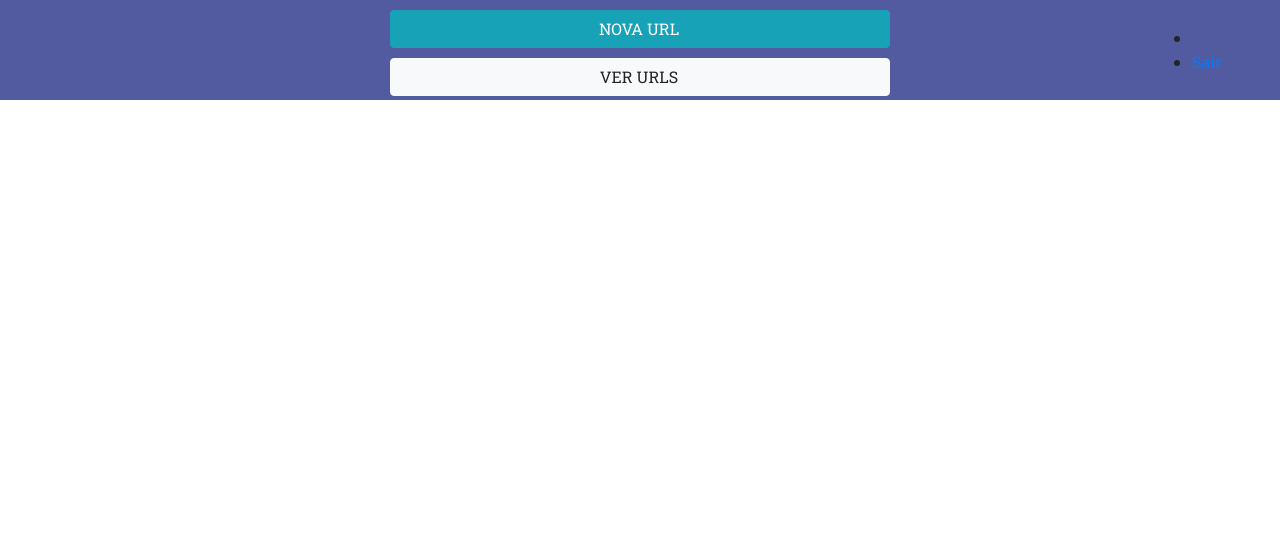
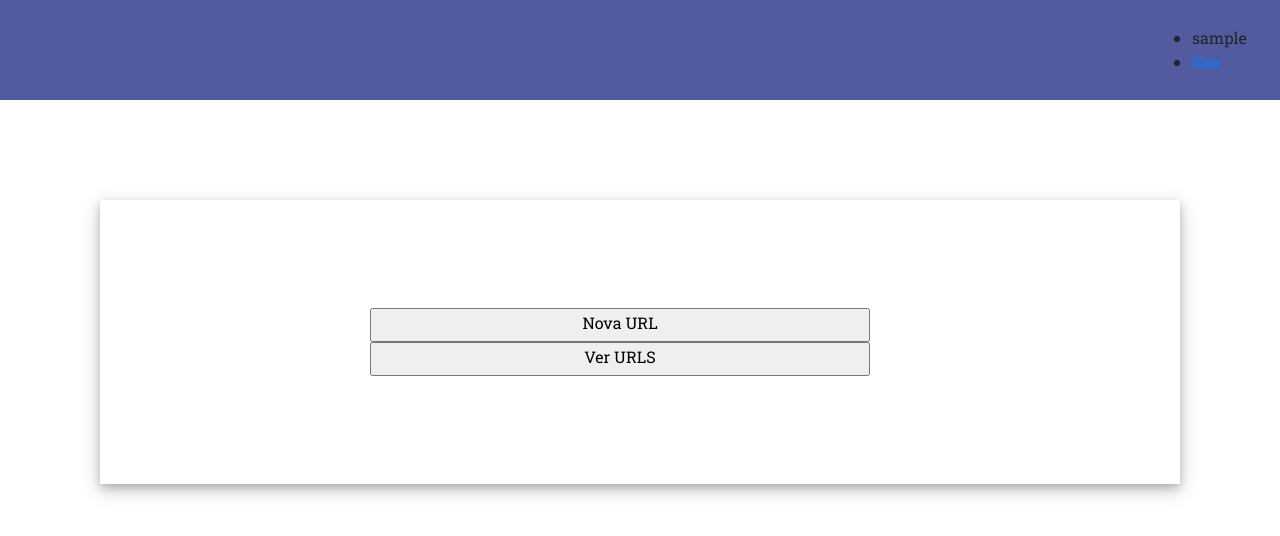
Before and after one commit to Jonasdart/short-me, a Flask app: page / in a window 1280 px wide. Shown: the top 536 px of the page. Run offline with Flask 2, Linux system fonts and the light colour scheme; the visitor is signed in with stand-in values (Sample User, id 1); data comes from the database, SQL or seed files in the repository; some libraries are stand-ins or nearby versions.

Commit message:
Featured: Página inicial

```diff
--- a/shortMe/app_auth.py
+++ b/shortMe/app_auth.py
@@ -87,7 +87,7 @@ def load_logged_in_user():
 @bp.route('/logout')
 def logout():
     session.clear()
-    return redirect(url_for('index'))
+    return redirect(url_for('user_app.index'))
 
 
 def login_required(view):
--- a/shortMe/static/style.css
+++ b/shortMe/static/style.css
@@ -1,14 +1,11 @@
 .menu-bar {
+    margin: auto;
+}
+.menu-bar input {
     width: 500px;
-    padding-right: 14px;
-    margin: 0 auto;
+    padding-bottom: 5px;
 }
-.menu-bar button {
-    width: 500px;
-    padding-right: 14px;
-    margin: 0 auto;
-    margin-top: 2%;
-}
+
 
 .user-session {
     position: absolute;
@@ -17,7 +14,8 @@
 }
 
 #body {
-    box-shadow: 0 4px 8px 0 rgba(0, 0, 0, 0.2), 0 6px 20px 0 rgba(0, 0, 0, 0.19)
+    box-shadow: 0 4px 8px 0 rgba(0, 0, 0, 0.2), 0 6px 20px 0 rgba(0, 0, 0, 0.19);
+    padding: 10% 25% 10% 25%;
 }
 
 #user-register-form {
@@ -26,3 +24,12 @@
 #user-login-form {
     text-align: center;
 }
+@media only screen and (max-width: 959px) {
+    .menu-bar input{
+        width: 100px;
+    }
+
+    .logo {
+        width: 100px;
+    }
+}
--- a/shortMe/templates/base.html
+++ b/shortMe/templates/base.html
@@ -37,10 +37,12 @@ https://templatemo.com/tm-529-ramayana
           </div>
           <ul class="user-session">
               {% if g.user %}
-                <li><span>{{ g.user['nome'] }}</span>
+                <li><span>{{ g.user['username'] }}</span>
                 <li><a href="{{ url_for('auth.logout') }}">Sair</a>
               {% else %}
                 <li><a href="{{ url_for('auth.login') }}">Entrar</a>
+                <p>
+                <li><a href="{{ url_for('auth.register') }}">Registrar</a>
               {% endif %}
             </ul>
         </header>
--- a/shortMe/templates/user_app/index.html
+++ b/shortMe/templates/user_app/index.html
@@ -3,18 +3,18 @@
 {% block title %}Duzz System{% endblock %}
 
 {% block header %}
+{%endblock%}
+
+{% block content %}
   <div class="menu-bar">
     <div class="btn-toolbar" role="toolbar" aria-label="Toolbar with button groups">
       <div class="btn-group mr-2" role="group" aria-label="One group">
-        <button type="button" class="btn btn-info">Nova URL</button>
+        <a href="{{url_for('user_app.create')}}"><input type="button" value="Nova URL"></a>
       </div>
       <div class="btn-group mr-2" role="group" aria-label="Two group">
-        <button type="button" class="btn btn-light">Ver URLS</button>
+        <a href="{{url_for('user_app.view')}}"><input type="button" value="Ver URLS"></a>
       </div>
     </div>
   </div>
-{%endblock%}
-
-{% block content %}
 
 {% endblock %}
```
Also changed, not shown: shortMe/templates/user_app/view.html (renamed from shortMe/templates/user_app/update.html).
